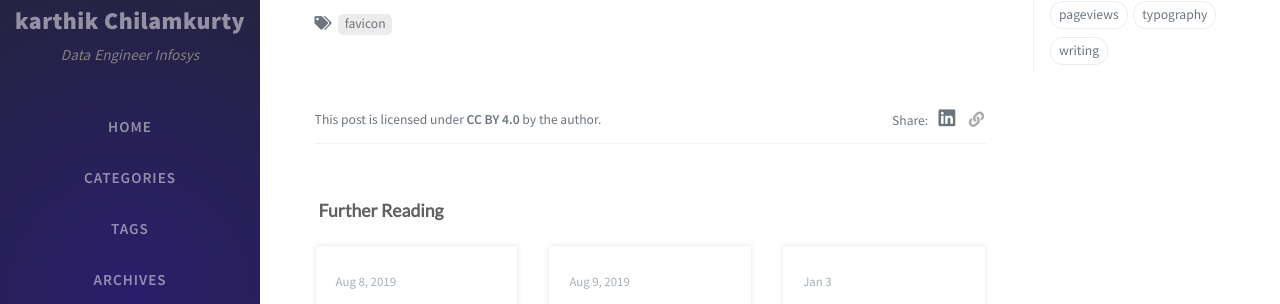
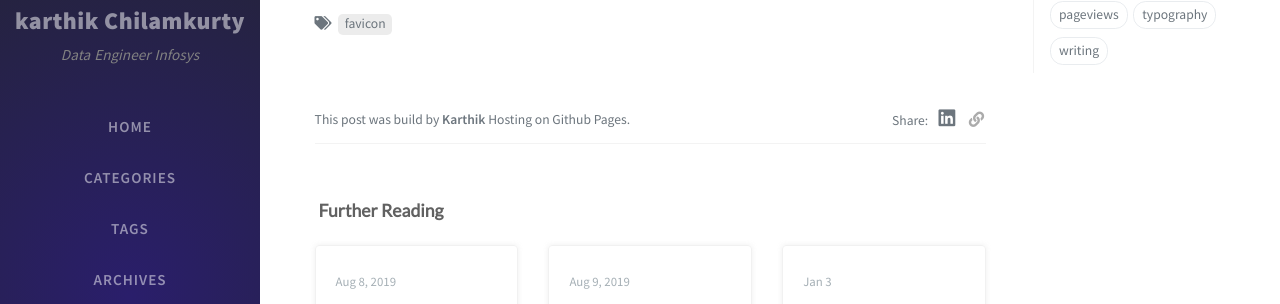
Before and after one commit to karthikchilamkurthy/karthikchilamkurthy.github.io, a Jekyll site: the page built from _posts/2019-08-11-customize-the-favicon.md, in a window 1280 px wide and 900 px high, scrolled down 1640 px. Shown: the part 153-457 px from the top of the window. Built offline with Jekyll 4.4.1, drawn with Linux system fonts in a browser that asks for light colours; nearby versions of some CDN libraries; comment, search, counter and statistics services are not loaded.

Commit message:
updating rights

```diff
--- a/_data/rights.yml
+++ b/_data/rights.yml
@@ -1,8 +1,8 @@
 #  License data
 
 license:
-  name: CC BY 4.0
-  link: "https://creativecommons.org/licenses/by/4.0/"
+  name: Karthik
+  link: "https://github.com/karthikchilamkurthy"
 
 brief: Some rights reserved.
 
--- a/_layouts/post.html
+++ b/_layouts/post.html
@@ -82,9 +82,9 @@ layout: default
           d-flex justify-content-between align-items-center mt-3 pt-5 pb-2">
           {% if site.data.rights.license %}
           <div class="license-wrapper">
-            This post is licensed under
+            This post was build by
             <a href="{{ site.data.rights.license.link }}">{{ site.data.rights.license.name }}</a>
-            by the author.
+            Hosting on Github Pages.
           </div>
           {% endif %}
 
```
